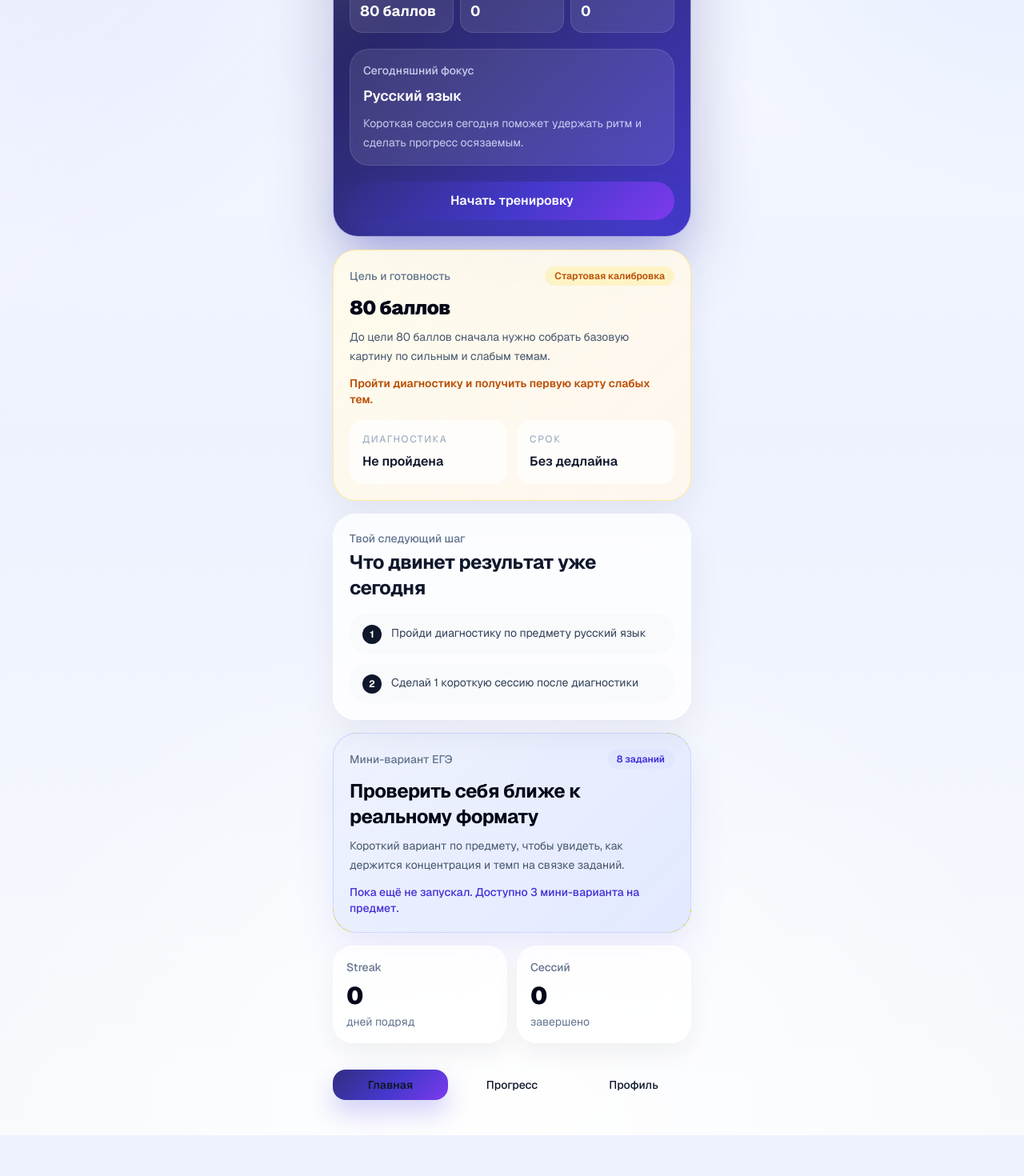
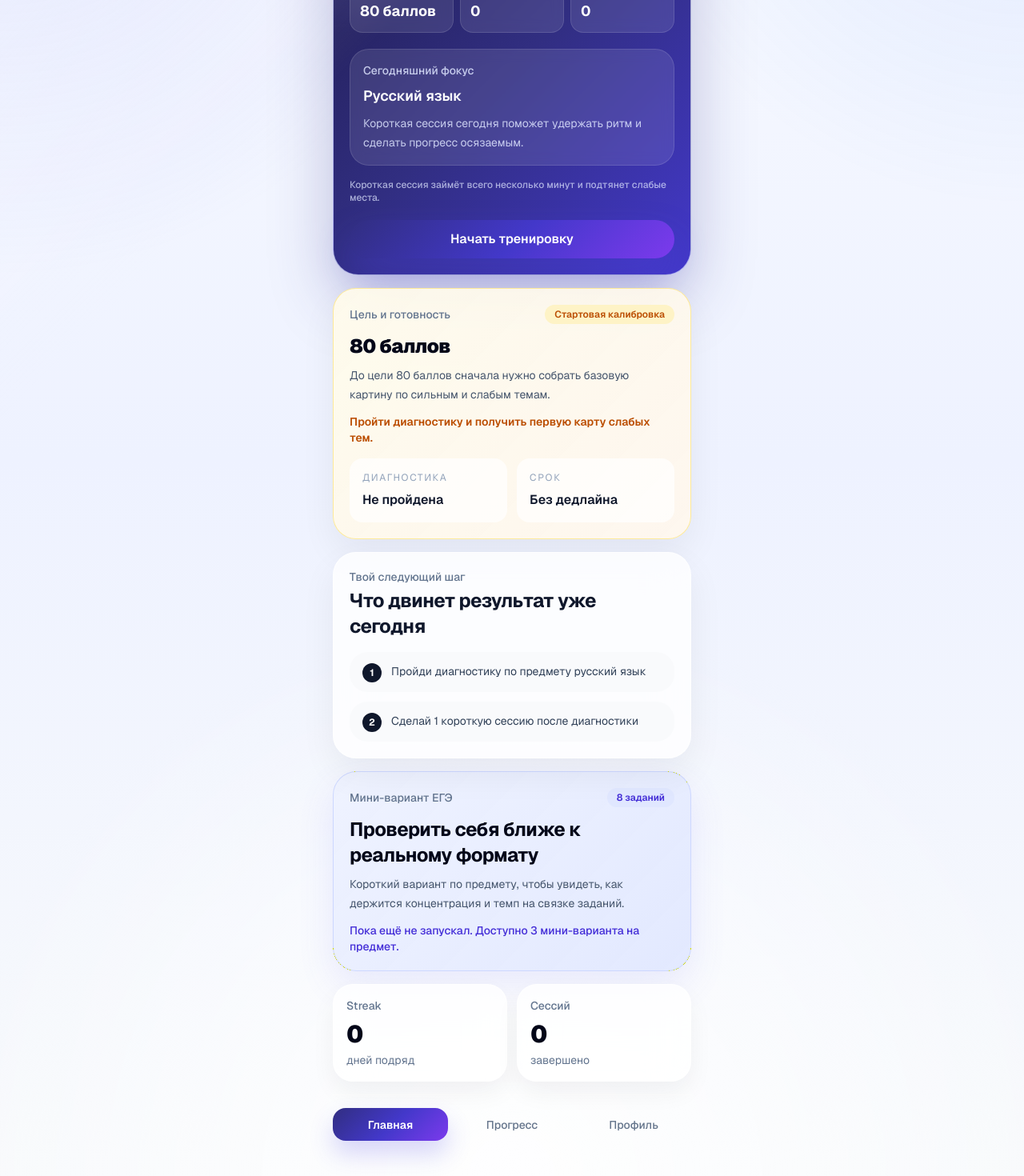
Before and after one commit to 4730188-hue/ege-trainer, a Next.js app: page /home in a window 1280 px wide. Shown: the part 256-1726 px from the top of the page at 80% size. Before the commit the page ends 1675 px from the top, so only its background shows below. Built offline with nearby package versions, Linux system fonts and the light colour scheme.

Commit message:
Polish app UI rhythm and CTA consistency

```diff
--- a/app/globals.css
+++ b/app/globals.css
@@ -73,6 +73,118 @@ nextjs-portal {
   isolation: isolate;
 }
 
+.primary-cta {
+  display: block;
+  width: 100%;
+  border: 0;
+  border-radius: 1.5rem;
+  padding: 1rem 1.25rem;
+  text-align: center;
+  font-size: 1rem;
+  font-weight: 600;
+  line-height: 1;
+  color: #fff;
+  background: linear-gradient(135deg, #312e81 0%, #4338ca 52%, #7c3aed 100%);
+  box-shadow: 0 22px 45px rgba(79, 70, 229, 0.28);
+  transition: transform 160ms ease, opacity 160ms ease, box-shadow 160ms ease;
+}
+
+.primary-cta:hover {
+  transform: translateY(-1px);
+  opacity: 0.98;
+}
+
+.primary-cta:disabled,
+.primary-cta.is-disabled {
+  background: #cbd5e1;
+  box-shadow: none;
+  color: #94a3b8;
+  transform: none;
+  opacity: 1;
+}
+
+.secondary-cta {
+  display: block;
+  width: 100%;
+  border-radius: 1.5rem;
+  border: 1px solid rgba(226, 232, 240, 0.95);
+  background: rgba(255, 255, 255, 0.84);
+  padding: 1rem 1.25rem;
+  text-align: center;
+  font-size: 1rem;
+  font-weight: 600;
+  line-height: 1;
+  color: #0f172a;
+  box-shadow: 0 12px 30px rgba(15, 23, 42, 0.05);
+  transition: background 160ms ease, transform 160ms ease;
+}
+
+.secondary-cta:hover {
+  transform: translateY(-1px);
+  background: rgba(255, 255, 255, 0.96);
+}
+
+.glass-card {
+  border: 1px solid rgba(255, 255, 255, 0.72);
+  background: rgba(255, 255, 255, 0.8);
+  box-shadow: 0 18px 45px rgba(15, 23, 42, 0.06);
+  backdrop-filter: blur(16px);
+}
+
+.soft-card {
+  border: 1px solid rgba(226, 232, 240, 0.78);
+  background: rgba(255, 255, 255, 0.92);
+  box-shadow: 0 14px 32px rgba(15, 23, 42, 0.05);
+}
+
+.helper-text {
+  color: #64748b;
+  line-height: 1.6;
+}
+
+.bottom-nav {
+  margin-top: auto;
+  border-top: 1px solid rgba(255, 255, 255, 0.72);
+  padding-top: 1rem;
+  padding-bottom: 1.5rem;
+}
+
+.bottom-nav-grid {
+  display: grid;
+  grid-template-columns: repeat(3, minmax(0, 1fr));
+  gap: 0.5rem;
+  align-items: center;
+}
+
+.bottom-nav-link {
+  display: block;
+  border-radius: 1rem;
+  padding: 0.85rem 0.75rem;
+  text-align: center;
+  font-size: 0.875rem;
+  font-weight: 500;
+  color: #64748b;
+  transition: background 160ms ease, color 160ms ease, transform 160ms ease;
+}
+
+.bottom-nav-link:hover {
+  background: rgba(255, 255, 255, 0.48);
+  color: #334155;
+  transform: translateY(-1px);
+}
+
+.bottom-nav-link-active {
+  background: linear-gradient(135deg, #312e81 0%, #4338ca 52%, #7c3aed 100%);
+  color: #fff;
+  box-shadow: 0 16px 30px rgba(79, 70, 229, 0.22);
+  font-weight: 600;
+}
+
+.bottom-nav-link-active:hover {
+  background: linear-gradient(135deg, #312e81 0%, #4338ca 52%, #7c3aed 100%);
+  color: #fff;
+}
+
 @supports (padding: env(safe-area-inset-bottom)) {
   body {
     padding-bottom: env(safe-area-inset-bottom);
--- a/app/home/page.tsx
+++ b/app/home/page.tsx
@@ -165,9 +165,10 @@ export default function HomePage() {
             </p>
           </div>
 
+          <p className="mt-4 text-xs font-medium text-indigo-100/70">Короткая сессия займёт всего несколько минут и подтянет слабые места.</p>
           <Link
             href="/session"
-            className="mt-5 block rounded-[1.6rem] bg-[linear-gradient(135deg,#312e81_0%,#4338ca_52%,#7c3aed_100%)] px-5 py-4 text-center text-base font-semibold text-white shadow-[0_22px_45px_rgba(79,70,229,0.32)] transition hover:translate-y-[-1px] hover:opacity-95"
+            className="primary-cta mt-5"
           >
             <span className="block leading-none text-white">Начать тренировку</span>
           </Link>
@@ -254,23 +255,23 @@ export default function HomePage() {
           </div>
         </div>
 
-        <div className="mt-auto border-t border-white/70 pt-4 pb-6">
-          <div className="grid grid-cols-3 items-center gap-2 text-sm">
+        <div className="bottom-nav">
+          <div className="bottom-nav-grid">
             <Link
               href="/home"
-              className="rounded-2xl bg-[linear-gradient(135deg,#312e81_0%,#4338ca_52%,#7c3aed_100%)] px-3 py-3 font-semibold text-white text-center shadow-[0_16px_30px_rgba(79,70,229,0.24)] whitespace-nowrap"
+              className="bottom-nav-link bottom-nav-link-active whitespace-nowrap"
             >
               <span className="block leading-none">Главная</span>
             </Link>
             <Link
               href="/progress"
-              className="rounded-2xl px-3 py-3 font-medium text-slate-500 text-center whitespace-nowrap"
+              className="bottom-nav-link whitespace-nowrap"
             >
               <span className="block leading-none">Прогресс</span>
             </Link>
             <Link
               href="/profile"
-              className="rounded-2xl px-3 py-3 font-medium text-slate-500 text-center whitespace-nowrap"
+              className="bottom-nav-link whitespace-nowrap"
             >
               <span className="block leading-none">Профиль</span>
             </Link>
--- a/app/mini-variant-result/page.tsx
+++ b/app/mini-variant-result/page.tsx
@@ -67,13 +67,13 @@ export default function MiniVariantResultPage() {
         <div className="mt-auto space-y-3 pb-4">
           <Link
             href="/mini-variant"
-            className="block w-full rounded-3xl bg-slate-900 px-5 py-4 text-center text-base font-semibold text-white shadow-sm shadow-slate-300/40 transition hover:opacity-95"
+            className="primary-cta"
           >
             <span className="block leading-none text-white">Попробовать следующий вариант</span>
           </Link>
           <Link
             href="/home"
-            className="block w-full rounded-3xl border border-slate-200 bg-white px-5 py-4 text-center text-base font-medium text-slate-700 transition hover:bg-slate-50"
+            className="secondary-cta text-slate-700"
           >
             Вернуться на главную
           </Link>
--- a/app/page.tsx
+++ b/app/page.tsx
@@ -37,7 +37,7 @@ function FirstImpressionScreen({
             <button
               type="button"
               onClick={() => setIsStartScreen(true)}
-              className="relative z-10 mt-8 block w-full rounded-[1.9rem] bg-[linear-gradient(135deg,#312e81_0%,#4338ca_52%,#7c3aed_100%)] px-6 py-5 text-center text-lg font-semibold text-white shadow-[0_22px_50px_rgba(79,70,229,0.32)] transition hover:translate-y-[-1px]"
+              className="primary-cta relative z-10 mt-8 text-lg"
             >
               <span className="block leading-none text-white">Начать</span>
             </button>
@@ -106,13 +106,13 @@ function PreviousStartScreen() {
             <div className="mt-6 space-y-3">
               <Link
                 href="/onboarding"
-                className="block rounded-[1.65rem] bg-[linear-gradient(135deg,#312e81_0%,#4338ca_52%,#7c3aed_100%)] px-5 py-4 text-center text-base font-semibold text-white shadow-[0_22px_45px_rgba(79,70,229,0.32)] transition hover:translate-y-[-1px] hover:opacity-95"
+                className="primary-cta"
               >
                 <span className="block leading-none text-white">Начать красиво и быстро</span>
               </Link>
               <Link
                 href="/home"
-                className="block rounded-[1.65rem] border border-white/15 bg-white/10 px-5 py-4 text-center text-base font-semibold text-white/92 backdrop-blur transition hover:bg-white/14"
+                className="secondary-cta border-white/15 bg-white/10 text-white backdrop-blur hover:bg-white/14"
               >
                 <span className="block leading-none text-white">Уже внутри? Открыть кабинет</span>
               </Link>
--- a/app/paywall/page.tsx
+++ b/app/paywall/page.tsx
@@ -109,9 +109,10 @@ export default function PaywallPage() {
         </div>
 
         <div className="mt-auto rounded-[1.8rem] border border-white/70 bg-white/80 p-3 shadow-[0_18px_40px_rgba(99,102,241,0.12)] backdrop-blur-xl">
+          <p className="mb-2 text-center text-xs font-medium text-slate-500">Можно выбрать быстрый старт или более выгодный длинный ритм</p>
           <Link
             href="/home"
-            className="block w-full rounded-[1.5rem] bg-[linear-gradient(135deg,#312e81_0%,#4338ca_52%,#7c3aed_100%)] px-5 py-4 text-center text-base font-semibold shadow-[0_22px_45px_rgba(79,70,229,0.32)] transition hover:translate-y-[-1px] hover:opacity-95"
+            className="primary-cta"
           >
             <span className="block leading-none text-white">
               {selectedPlan === "monthly" ? "Выбрать 28 дней Pro" : "Выбрать 7 дней Pro"}
--- a/app/result/page.tsx
+++ b/app/result/page.tsx
@@ -117,9 +117,10 @@ export default function ResultPage() {
         </div>
 
         <div className="sticky bottom-0 mt-auto rounded-[1.8rem] border border-indigo-100/80 bg-white/80 p-3 shadow-[0_18px_40px_rgba(99,102,241,0.14)] backdrop-blur-xl">
+          <p className="mb-2 text-center text-xs font-medium text-slate-500">Следующий шаг откроет персональные сессии и маршрут</p>
           <Link
             href="/paywall"
-            className="block w-full rounded-[1.5rem] bg-[linear-gradient(135deg,#312e81_0%,#4338ca_52%,#7c3aed_100%)] px-5 py-4 text-center text-base font-semibold text-white shadow-[0_22px_45px_rgba(79,70,229,0.32)] transition hover:translate-y-[-1px] hover:opacity-95"
+            className="primary-cta"
           >
             <span className="block leading-none text-white">Перейти к первой сильной сессии</span>
           </Link>
```
Also changed, not shown: app/diagnosis/page.tsx (+2 -6 lines), app/mini-variant/page.tsx (+2 -6 lines), app/onboarding/page.tsx (+3 -8 lines), app/profile/page.tsx (+10 -10 lines), app/progress/page.tsx (+8 -8 lines), app/session/page.tsx (+7 -11 lines).
